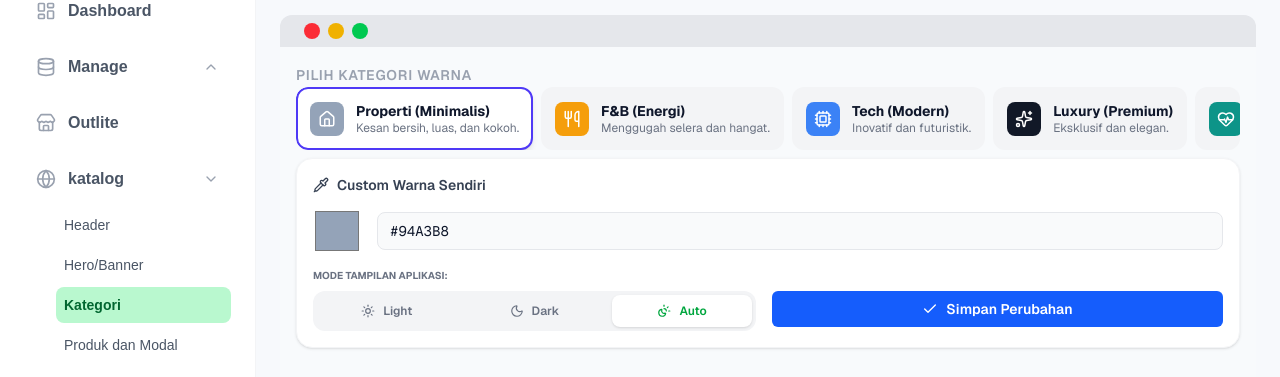
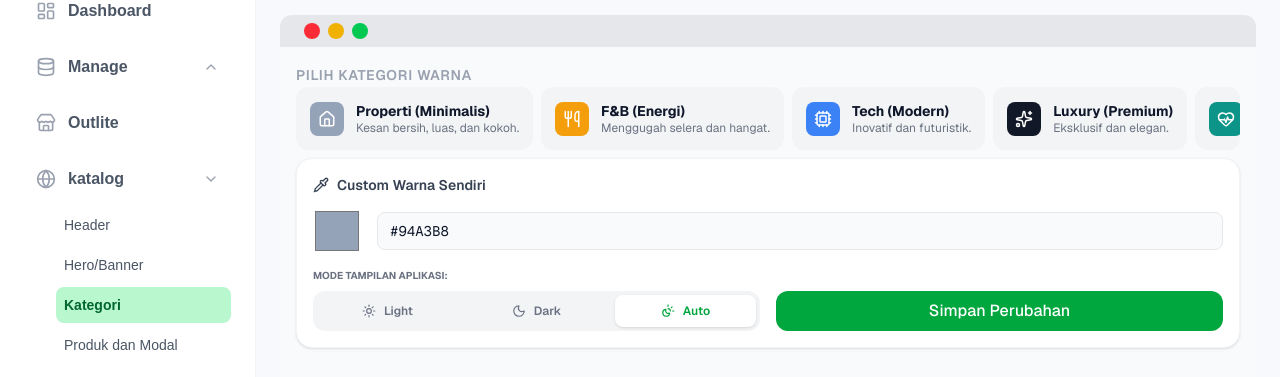
Before and after one commit to samani21/usahaku, a Next.js app: page /admin/catalog/categorie in a window 1280 px wide. Shown: the part 110-487 px from the top of the page. Built offline with nearby package versions, Linux system fonts and the light colour scheme; no server answers; sample sign-in values are in the browser's storage.

Commit message:
Mengatur Catalog kategorie

```diff
--- a/src/app/admin/catalog/categorie/page.tsx
+++ b/src/app/admin/catalog/categorie/page.tsx
@@ -9,6 +9,10 @@ import { CategoriesType } from '@/types/Admin/CategoriesType';
 import { Get } from '@/utils/Get';
 import { Catalog } from '@/types/Admin/Catalog/Catalog';
 import CategorieConfig from '@/Components/Config/Theme/Categories';
+import { AlertType } from '@/types/Alert';
+import Alert from '@/Components/Component/Alert';
+import Loading from '@/Components/Component/Loading';
+import { Post } from '@/utils/Post';
 
 const BUSINESS_THEMES = [
     {
@@ -97,11 +101,11 @@ const listCategorie = [
 
 export default function HeroPage() {
     const [selectedColor, setSelectedColor] = useState(BUSINESS_THEMES[0].hex);
-    const [activeTab, setActiveTab] = useState(BUSINESS_THEMES[0].id);
+    const [activeTab, setActiveTab] = useState<any>();
     const [categorieLayout, setCategorieLayout] = useState<number>();
     const [isDarkMode, setIsDarkMode] = useState(false);
     const [displayMode, setDisplayMode] = useState('auto');
-
+    const [showAlert, setShowAlert] = useState<AlertType | null>(null);
     const [loading, setLoading] = useState<boolean>(false);
     const [categorie, setCategorie] = useState<CategoriesType[]>();
 
@@ -115,7 +119,12 @@ export default function HeroPage() {
 
             if (res?.success) {
 
-                // setCategorieLayout(res?.data?.categorie?.theme);
+                setCategorieLayout(res?.data?.category?.layout_categories);
+                if (res?.data?.category?.color) {
+                    setSelectedColor(res?.data?.category?.color);
+                }
+                setDisplayMode(res?.data?.category?.mode);
+                setIsDarkMode(res?.data?.category?.mode == 'dark');
                 setCategorie(res?.data?.categories);
             }
         } finally {
@@ -154,19 +163,41 @@ export default function HeroPage() {
     }, [selectedColor, currentTextColor]);
 
     // Menentukan headline berdasarkan kategori aktif
-    const getHeadline = () => {
-        switch (activeTab) {
-            case 'property': return 'Hunian Minimalis Masa Kini';
-            case 'fnb': return 'Rasa Otentik Setiap Saat';
-            case 'tech': return 'Solusi Digital Masa Depan';
-            case 'luxury': return 'Kemewahan Tanpa Batas';
-            case 'medical': return 'Layanan Kesehatan Terpadu';
-            case 'fashion': return 'Gaya Hidup Tanpa Batas';
-            case 'coffee': return 'Ruang Cerita & Inspirasi';
-            case 'education': return 'Wujudkan Masa Depan Cerah';
-            default: return 'Inovasi Tanpa Henti';
+    const handleSubmit = async () => {
+        try {
+            setLoading(true);
+            if (!categorieLayout) {
+                setLoading(false);
+                setShowAlert({
+                    isOpen: true,
+                    type: 'error',
+                    message: "Harap pilih salah satu header dibawah"
+                })
+                return;
+            }
+            const formData = new FormData();
+            formData.append('layout_categories', String(categorieLayout))
+            formData.append('color', selectedColor)
+            formData.append('mode', displayMode)
+            const res = await Post('catalog/categorie', formData)
+            if (res) {
+                setLoading(false);
+                setShowAlert({
+                    isOpen: true,
+                    type: 'success',
+                    message: "Pengaturan kategori berhasil disimpan"
+                })
+            }
+
+        } catch (e: any) {
+            setLoading(false);
+            setShowAlert({
+                isOpen: true,
+                type: 'error',
+                message: "Pengaturan kategori gagal disimpan"
+            })
         }
-    };
+    }
     return (
         <MainLayout>
 
@@ -228,7 +259,7 @@ export default function HeroPage() {
                                             className="h-12 w-12  rounded-lg cursor-pointer border-none bg-transparent"
                                         />
                                         <div className="flex-1 px-3 py-2 bg-gray-50 text-slate-900 rounded-lg border border-gray-200 font-mono text-sm">
-                                            {selectedColor.toUpperCase()}
+                                            {selectedColor?.toUpperCase()}
                                         </div>
                                     </div>
                                     <div className="sm:flex items-center gap-4">
@@ -269,12 +300,9 @@ export default function HeroPage() {
                                                         </button>
                                                     </div>
                                                 </div>
-                                                <button
-                                                    // onClick={handleSubmit}
-                                                    className="w-full mt-6 flex mb-1 items-center justify-center gap-2 p-2 text-sm bg-blue-600 text-white font-semibold hover:bg-blue-800 rounded-md transition-colors"
-                                                >
-                                                    <Check className="w-4 h-4" /> Simpan Perubahan
-                                                </button>
+                                                <div className='w-full flex items-center justify-end'>
+                                                    <button type='button' onClick={handleSubmit} className='w-full mt-6 text-center bg-green-600 px-4 py-2 rounded-xl cursor-pointer hover:bg-green-700 text-white font-medium'>Simpan Perubahan</button>
+                                                </div>
                                             </div>
                                         </div>
                                     </div>
@@ -325,7 +353,11 @@ export default function HeroPage() {
                     </div>
                 </div>
             </div>
-
+            {
+                showAlert?.isOpen &&
+                <Alert type={showAlert?.type} message={showAlert?.message} onClose={() => setShowAlert(null)} />
+            }
+            {loading && <Loading title='Sedang Proses' />}
         </MainLayout>
     );
 }
--- a/src/types/Admin/Catalog/Catalog.ts
+++ b/src/types/Admin/Catalog/Catalog.ts
@@ -1,5 +1,6 @@
 import { CategoriesType } from "../CategoriesType";
 import { ProductsType } from "../ProductsType";
+import { CategoryType } from "./Categories";
 import { CatalogHeaderType } from "./Header";
 import { HeroType } from "./Hero";
 
@@ -7,7 +8,7 @@ export interface Catalog {
     header: CatalogHeaderType;
     hero: HeroType;
     // queue: queue;
-    // category: categorie;
+    category: CategoryType;
     categories: CategoriesType[];
     // product: product;
     products: ProductsType[];
--- /dev/null
+++ b/src/types/Admin/Catalog/Categories.ts
@@ -0,0 +1,5 @@
+export interface CategoryType {
+    layout_categories: number;
+    color: string;
+    mode: string;
+}
```
